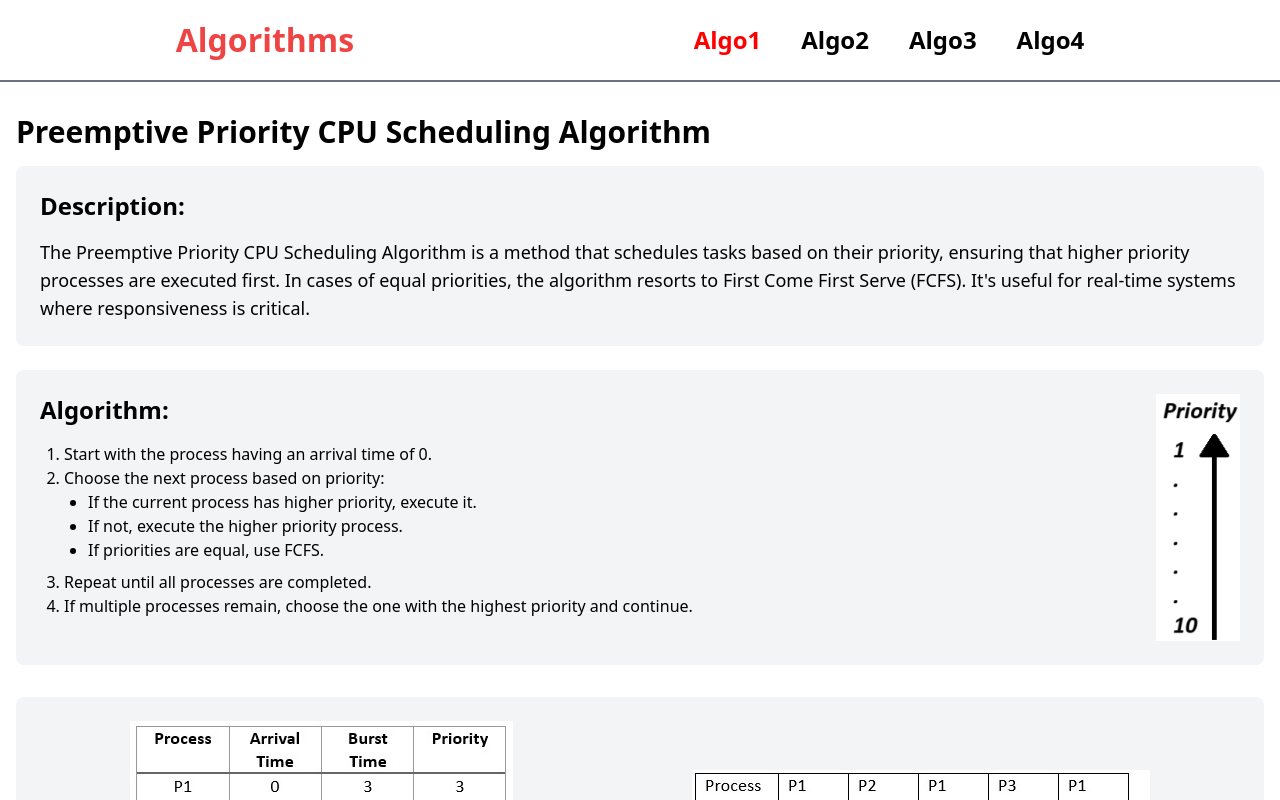
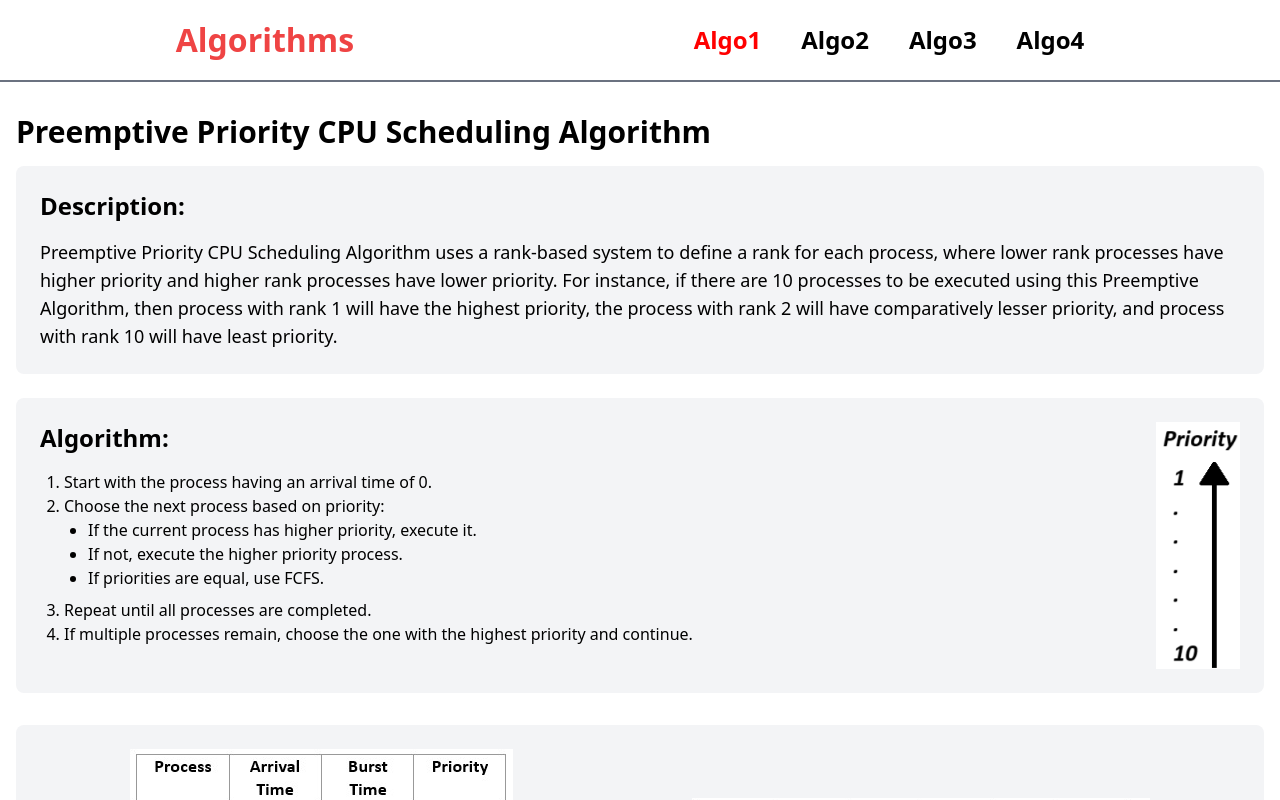
Before and after one commit to Pavan-2929/algorithms, a React (Vite) app: page / in a window 1280 px wide. Shown: the top 800 px of the page. Built offline with nearby package versions, Linux system fonts and the light colour scheme.

Commit message:
fix the descriptions

```diff
--- a/src/pages/Algo1.jsx
+++ b/src/pages/Algo1.jsx
@@ -115,11 +115,13 @@ public class PreemptivePriorityScheduling {
       <div className="bg-gray-100 rounded-lg p-6 transition-all duration-300 hover:bg-gray-200 mb-6">
         <h2 className="text-2xl font-semibold mb-4">Description:</h2>
         <p className="text-lg">
-          The Preemptive Priority CPU Scheduling Algorithm is a method that
-          schedules tasks based on their priority, ensuring that higher priority
-          processes are executed first. In cases of equal priorities, the
-          algorithm resorts to First Come First Serve (FCFS). It's useful for
-          real-time systems where responsiveness is critical.
+          Preemptive Priority CPU Scheduling Algorithm uses a rank-based system
+          to define a rank for each process, where lower rank processes have
+          higher priority and higher rank processes have lower priority. For
+          instance, if there are 10 processes to be executed using this
+          Preemptive Algorithm, then process with rank 1 will have the highest
+          priority, the process with rank 2 will have comparatively lesser
+          priority, and process with rank 10 will have least priority.
         </p>
       </div>
 
@@ -171,7 +173,8 @@ public class PreemptivePriorityScheduling {
       {/* Advantages Section */}
       <div className="bg-gray-100 rounded-lg p-6 mb-6 transition-all duration-300 hover:bg-gray-200">
         <h2 className="text-2xl font-bold mb-4 flex items-center">
-          <FiCheckCircle className="mr-2 text-green-500" /> Advantages:
+          <FiCheckCircle className="mr-2 text-green-500" /> Advantages of
+          preemptive priority scheduling:
         </h2>
         <ul className="list-disc pl-6 mb-4">
           <li>Prompt execution of high-priority tasks.</li>
@@ -184,7 +187,8 @@ public class PreemptivePriorityScheduling {
       {/* Disadvantages Section */}
       <div className="bg-gray-100 rounded-lg p-6 mb-6 transition-all duration-300 hover:bg-gray-200">
         <h2 className="text-2xl font-bold mb-4 flex items-center">
-          <FiXCircle className="mr-2 text-red-500" /> Disadvantages:
+          <FiXCircle className="mr-2 text-red-500" /> Disadvantages of
+          preemptive priority scheduling:
         </h2>
         <ul className="list-disc pl-6 mb-4">
           <li>Possibility of starvation for low-priority tasks.</li>
@@ -196,12 +200,12 @@ public class PreemptivePriorityScheduling {
       <div className="bg-gray-100 rounded-lg p-6 transition-all duration-300 hover:bg-gray-200">
         <h2 className="text-2xl font-semibold mb-4">Conclusion</h2>
         <p className="text-lg">
-          The Reader-Writer Problem presents a fundamental challenge in
-          concurrent programming, and the provided Java code offers a solution
-          using semaphores for synchronization. Semaphores provide a flexible
-          and efficient mechanism for controlling access to shared resources,
-          ensuring orderly execution of processes and fairness in resource
-          allocation.
+          The Preemptive Priority CPU Scheduling Algorithm is a crucial method
+          for managing processes in computing systems. By prioritizing tasks
+          based on their importance and dynamically allocating CPU resources,
+          this algorithm ensures prompt execution of high-priority tasks and
+          improved system responsiveness. However, it comes with its set of
+          challenges and considerations.
         </p>
       </div>
     </div>
--- a/src/pages/Algo2.jsx
+++ b/src/pages/Algo2.jsx
@@ -206,12 +206,12 @@ class ReaderWritersProblem {
       <div className="bg-gray-100 rounded-lg p-6 transition-all duration-300 hover:bg-gray-200">
         <h2 className="text-2xl font-semibold mb-4">Conclusion</h2>
         <p className="text-lg">
-          The Preemptive Priority CPU Scheduling Algorithm is a crucial method
-          for managing processes in computing systems. By prioritizing tasks
-          based on their importance and dynamically allocating CPU resources,
-          this algorithm ensures prompt execution of high-priority tasks and
-          improved system responsiveness. However, it comes with its set of
-          challenges and considerations.
+          The Reader-Writer Problem presents a fundamental challenge in
+          concurrent programming, and the provided Java code offers a solution
+          using semaphores for synchronization. Semaphores provide a flexible
+          and efficient mechanism for controlling access to shared resources,
+          ensuring orderly execution of processes and fairness in resource
+          allocation.
         </p>
       </div>
     </div>
```
